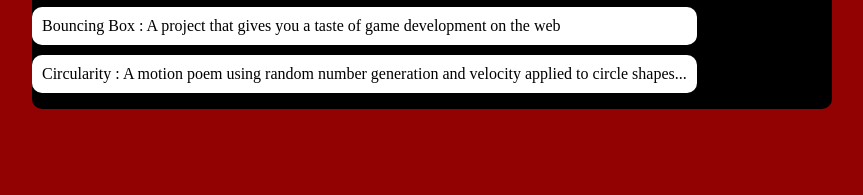
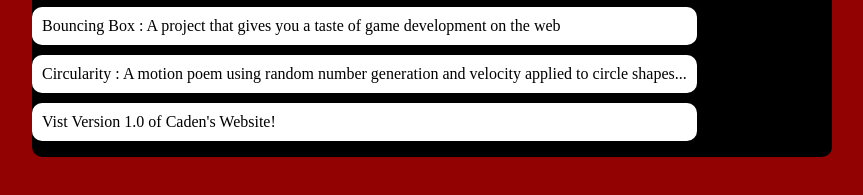
Before and after one commit to cadenhwalker16/cadenhwalker16.github.io, a plain HTML site: page portfolio.html in a window 1280 px wide. Shown: the part 217-412 px from the top of the page, without its empty margins (208-1071 px from the left). Drawn offline with Linux system fonts and the light colour scheme.

Commit message:
add portfolio.html file

```diff
--- a/portfolio.html
+++ b/portfolio.html
@@ -25,6 +25,7 @@
                 <li><a href="projects/platformer/">Platformer : A cannon - dodging, collectible - grabbing adventure game for Halleb0t</a></li>
                 <li><a href="projects/bouncing-box/">Bouncing Box : A project that gives you a taste of game development on the web </a></li>
                 <li><a href="projects/circularity/">Circularity : A motion poem using random number generation and velocity applied to circle shapes...</a></li>
+                <li><a href="file:///C:/Users/10214156/Documents/myfirstwebpage.html">Vist Version 1.0 of Caden's Website!</a></li>
             </ul>
         </div>
     </main>
```
